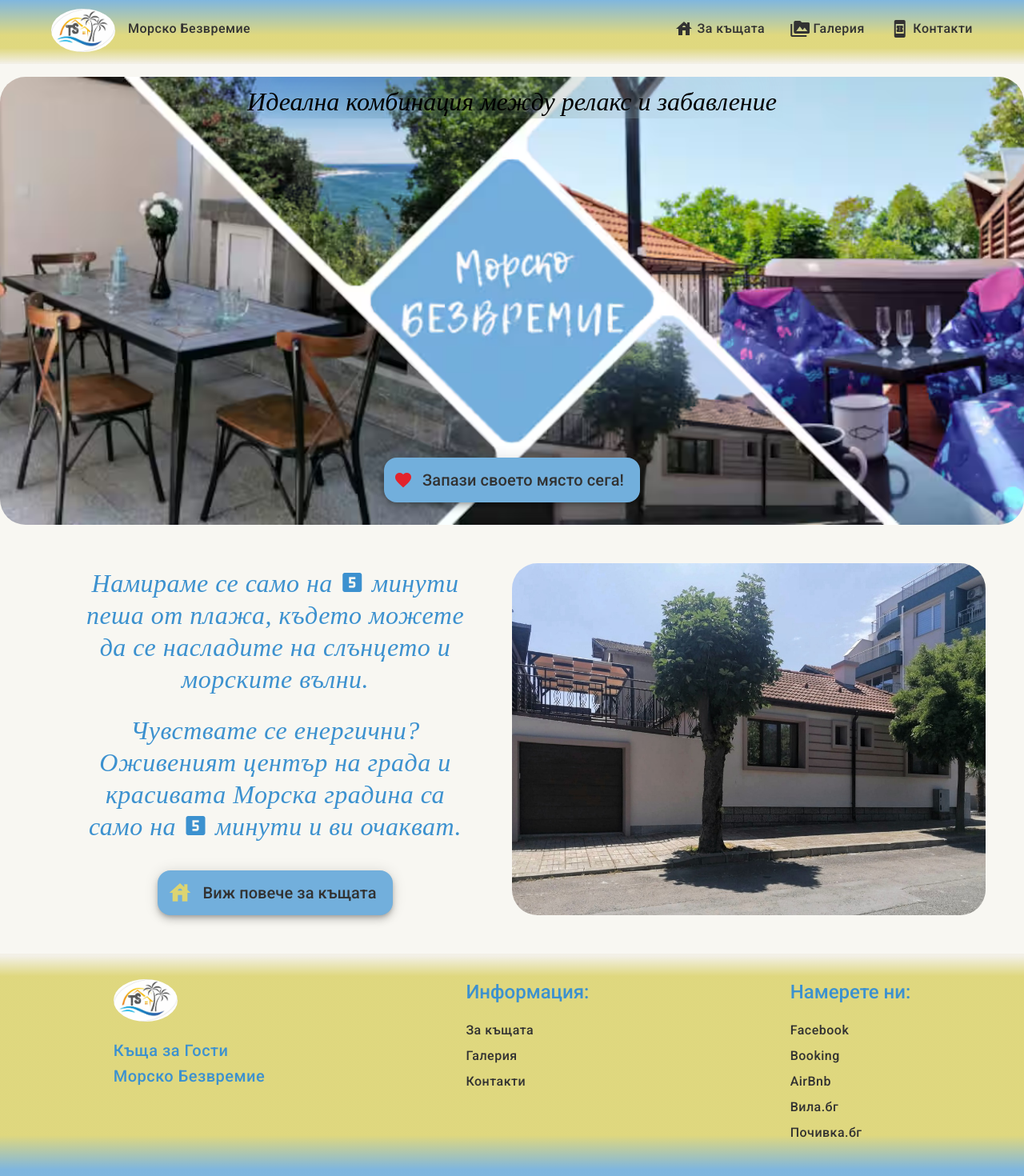
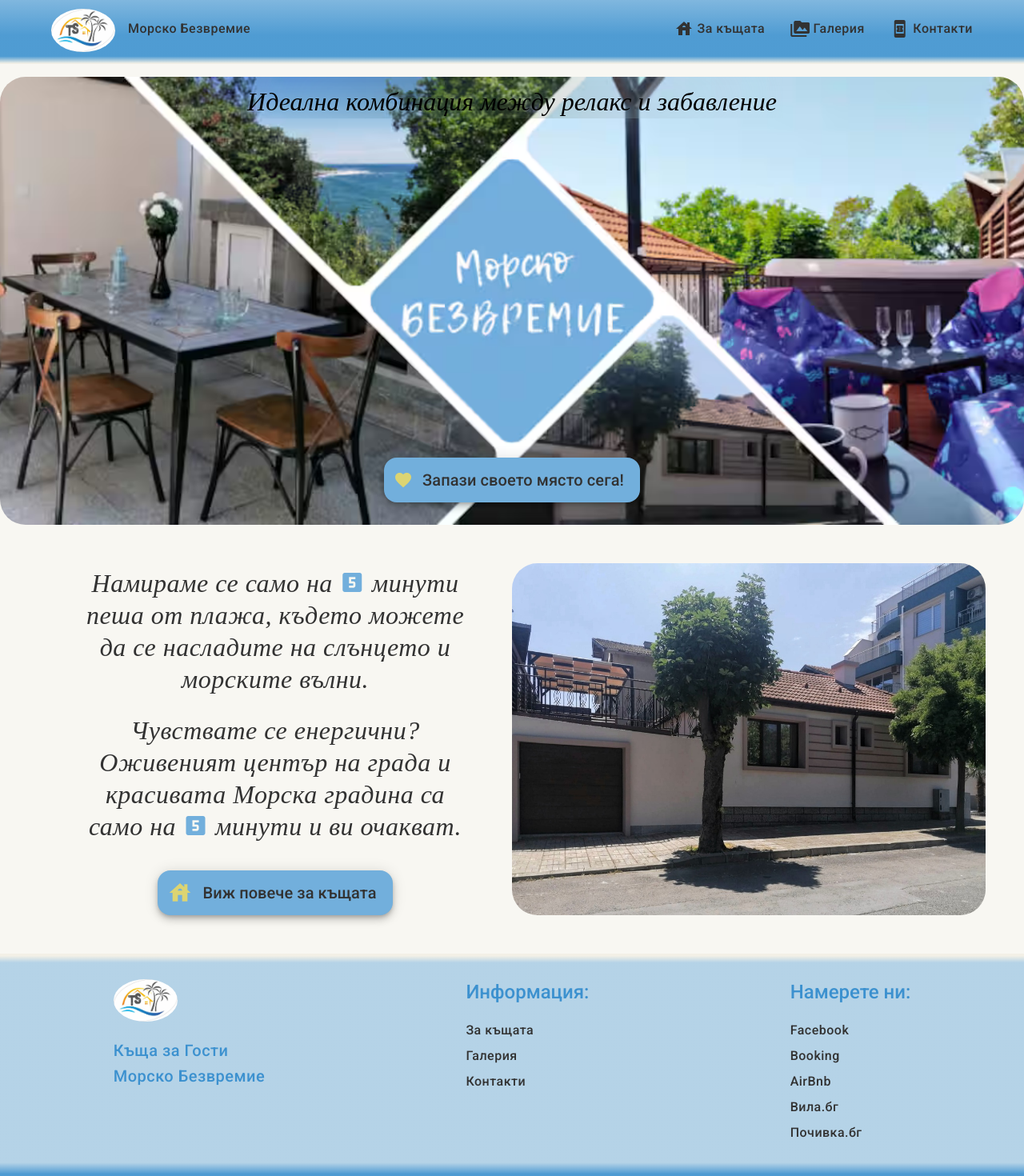
Before and after one commit to LLYS-Phys/timeless-sea-website, an Angular app: page / in a window 1280 px wide. Shown: the top 1470 px of the page at 80% size. Built offline with nearby package versions, Linux system fonts and the light colour scheme.

Commit message:
improve styles

```diff
--- a/src/app/footer/footer.component.scss
+++ b/src/app/footer/footer.component.scss
@@ -1,6 +1,7 @@
 :host{
     width: 100%;
-    background-image: linear-gradient(rgba(194,178,128,0.1) 1%,rgba(var(--yellow),0.9) 10%, rgba(var(--yellow),0.9) 80%, rgba(var(--blue),0.9) 95%);
+    // background-color: rgba(var(--blue),0.8);
+    background-image: linear-gradient(rgba(194,178,128,0.1) 1%,rgba(var(--blue),0.5) 4%, rgba(var(--blue),0.5) 92%, rgba(var(--darkblue),0.9) 97%);
     .footer-wrapper {
         padding: 2rem 2rem 3rem 2rem;
         display: flex;
--- a/src/app/header/header.component.scss
+++ b/src/app/header/header.component.scss
@@ -5,7 +5,7 @@
     width: 100%;
     z-index: 1000;
     height: 5rem;
-    background-image: linear-gradient(rgba(var(--blue),0.9),rgba(var(--yellow),0.9) 55%, rgba(var(--yellow),0.9) 75%, rgba(194,178,128,0.1) 99%);
+    background-image: linear-gradient(rgba(var(--blue),0.9),rgba(var(--darkblue),0.9) 55%, rgba(var(--darkblue),0.9) 88%, rgba(194,178,128,0.1) 99%);
     * {
         z-index: inherit;
     }
@@ -67,8 +67,8 @@
         .mobile-menu-list{
             display: flex;
             flex-direction: column;
-            background-image: linear-gradient(rgba(var(--yellow), 0.65), rgba(var(--yellow), 1) 80%, rgba(194, 178, 128, 0.1) 99%);
-            padding: 2rem 2rem 4rem 2rem;
+            background-image: linear-gradient(rgba(194, 178, 128, 0.1) 1%, rgba(var(--darkblue), 1) 5%, rgba(var(--darkblue), 1) 96%, rgba(194, 178, 128, 0.1) 99%);
+            padding: 2rem;
             margin-top: -80vh;
             transition: margin-top 0.33s;
             &.active { margin-top: -1rem; }
--- a/src/app/home/home.component.scss
+++ b/src/app/home/home.component.scss
@@ -30,7 +30,7 @@
             mat-icon { animation: pulse 1s infinite; }
         }
         mat-icon {
-            color: rgba(255,0,0,0.8);
+            color: rgb(var(--yellow));
         }
     }
     @media screen and (max-width: 1000px) {
@@ -55,7 +55,7 @@
         flex-direction: column;
         align-items: center;
         justify-content: center;
-        color: rgba(var(--darkblue));
+        color: rgba(var(--text));
         p {
             width: 80%;
         }
@@ -64,15 +64,16 @@
             font-size: 2rem;
             height: 2rem;
             width: 2rem;
+            color: rgb(var(--blue));
         }
         button {
-            background-color: rgba(var(--blue));
+            background-color: rgb(var(--blue));
             color: rgb(var(--text));
             font-size: 1.25rem;
             transition: filter 0.33s;
             margin-top: 1rem;
             &:hover {
-                filter: drop-shadow(0.0125rem 0.0325rem 0.25rem rgb(var(--yellow)));
+                filter: drop-shadow(0.0125rem 0.0325rem 0.75rem rgb(var(--yellow)));
             }
             mat-icon {
                 color: rgb(var(--yellow));
```
